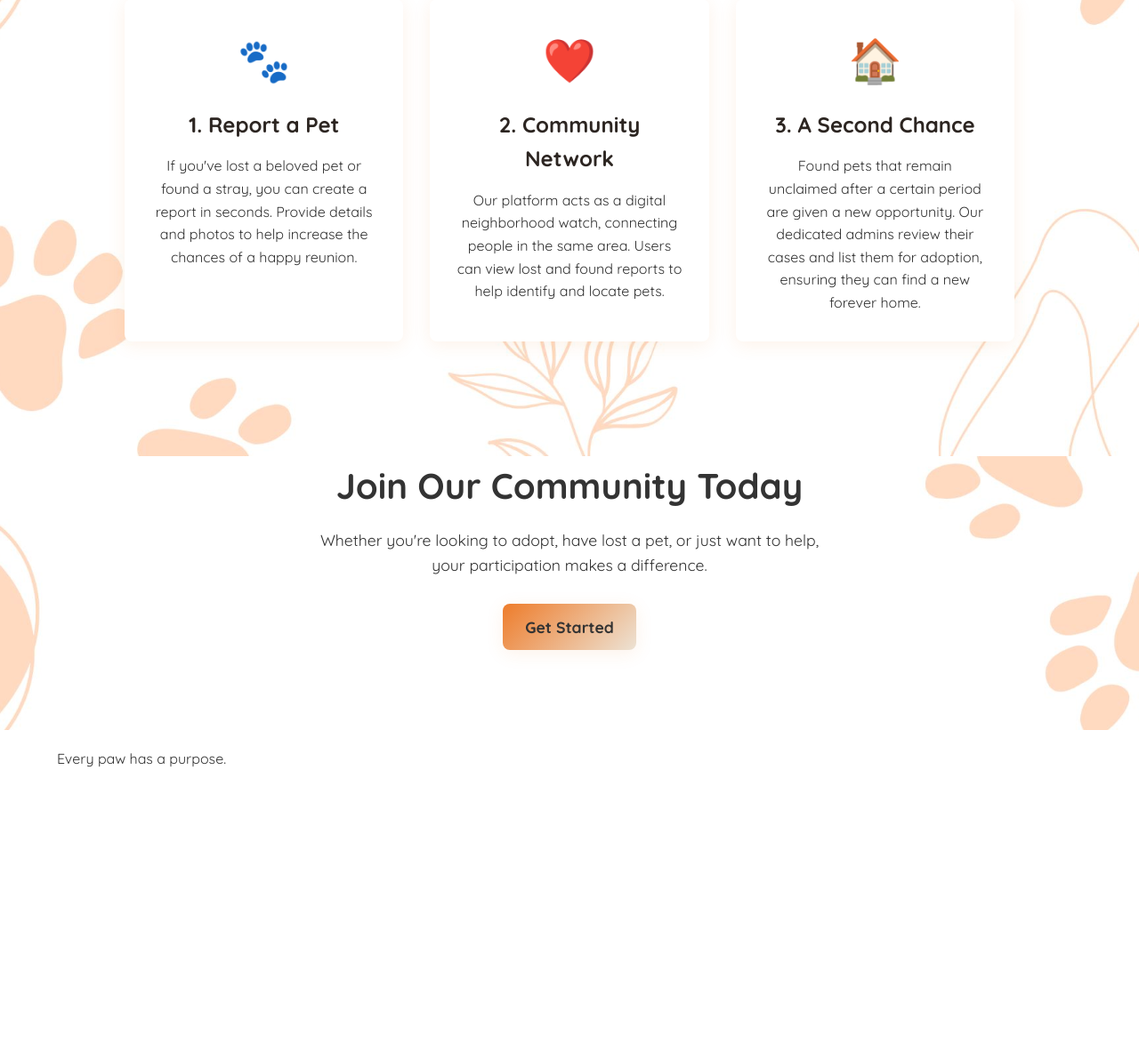
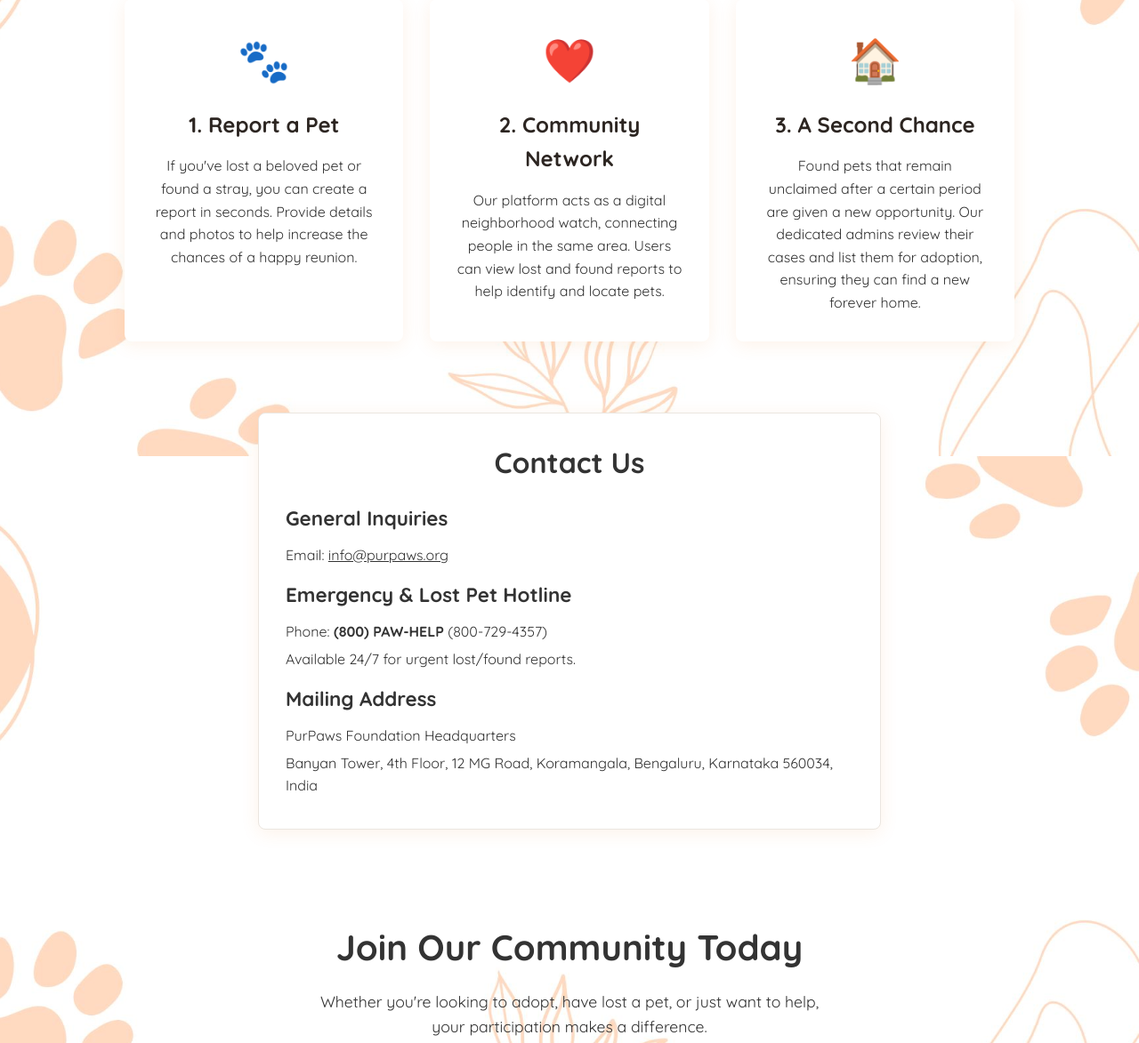
Before and after one commit to Deadpoolprime/petrescue2, a Django app: page /about/ in a window 1280 px wide. Shown: the part 1087-2260 px from the top of the page at 89% size. Before the commit the page ends 1950 px from the top, so only its background shows below. Run offline with Django 4.2, Linux system fonts and the light colour scheme.

Commit message:
contact us added

```diff
--- a/static/css/style.css
+++ b/static/css/style.css
@@ -1435,3 +1435,31 @@ tbody tr:hover {
  flex-direction: column;
  }
 }
+
+.contact-card {
+    margin: 50px auto;
+    padding: 30px;
+    background-color: var(--card);
+    border: 1px solid var(--border);
+    border-radius: var(--radius);
+    box-shadow: var(--shadow-soft);
+    max-width: 700px;
+    text-align: left;
+}
+
+.contact-card h3 {
+    color: var(--primary-warm);
+    margin-top: 15px;
+    margin-bottom: 10px;
+    font-size: 1.4em;
+}
+
+.contact-card p {
+    margin-bottom: 5px;
+}
+
+
+/* --- Responsive Adjustments --- */
+@media (max-width: 768px) {
+  /* ... (existing responsive styles) ... */
+}
--- a/users/templates/users/about.html
+++ b/users/templates/users/about.html
@@ -46,6 +46,23 @@
     </div>
   </div>
 
+  {# --- NEW: Contact Information Card --- #}
+  <div class="contact-card">
+      <h2 class="section-title" style="margin-bottom: 20px;">Contact Us</h2>
+
+      <h3>General Inquiries</h3>
+      <p>Email: <a href="mailto:info@purpaws.org" style="color: var(--primary-warm);">info@purpaws.org</a></p>
+
+      <h3>Emergency & Lost Pet Hotline</h3>
+      <p>Phone: <strong>(800) PAW-HELP</strong> (800-729-4357)</p>
+      <p>Available 24/7 for urgent lost/found reports.</p>
+
+      <h3>Mailing Address</h3>
+      <p>PurPaws Foundation Headquarters</p>
+      <p>Banyan Tower, 4th Floor, 12 MG Road, Koramangala, Bengaluru, Karnataka 560034, India</p>
+  </div>
+  {# --- END: Contact Information Card --- #}
+
   <div class="call-to-action">
     <h2>Join Our Community Today</h2>
     <p>Whether you're looking to adopt, have lost a pet, or just want to help, your participation makes a difference.</p>
```
Lines whose indentation alone changed are shown as unchanged.
